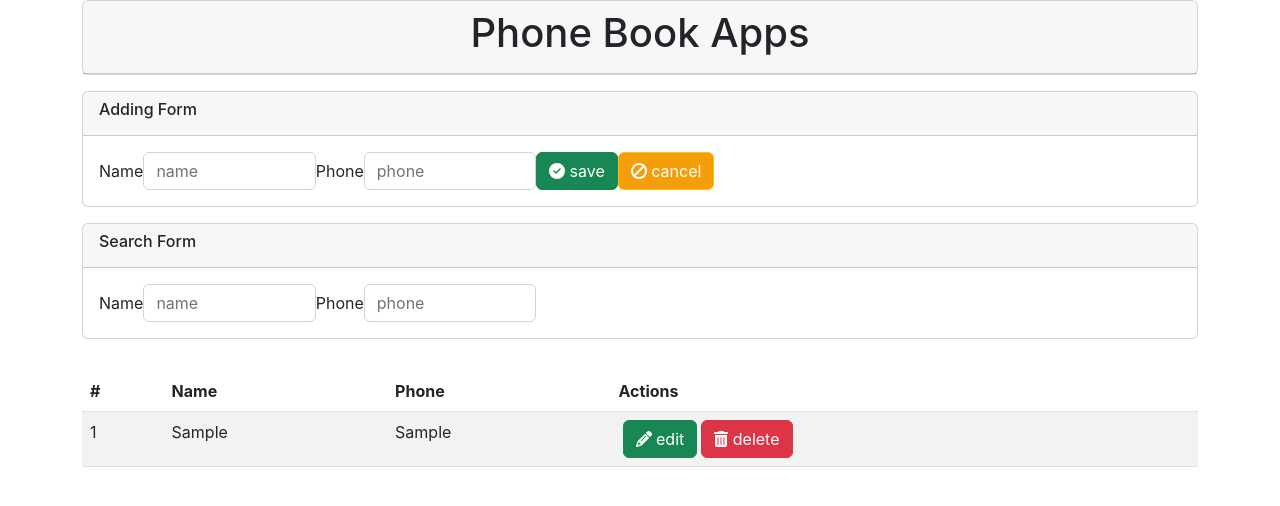
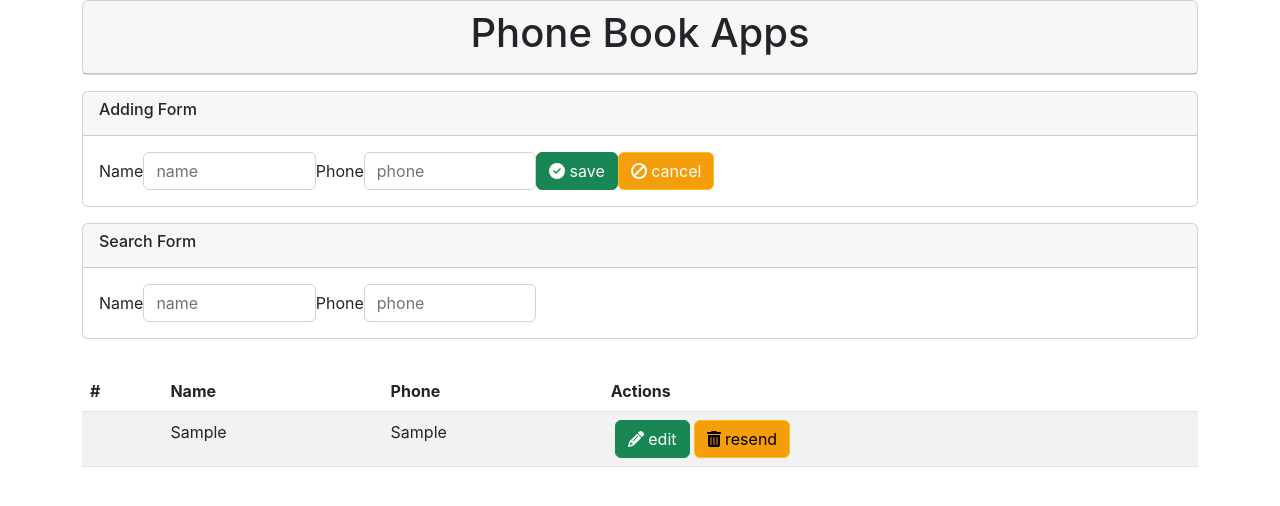
Before and after one commit to herlambang0321/phonebook-apps, a React (Create React App) app in the folder frontend/: page / in a window 1280 px wide. Both pictures are taken after typing "Sample", "Sample" into the empty fields and a click on the button "save". Shown: the top 506 px of the page. Built offline with nearby package versions, Linux system fonts and the light colour scheme; no server answers.

Commit message:
fitur resend done

```diff
--- a/frontend/src/components/UserBox.js
+++ b/frontend/src/components/UserBox.js
@@ -86,8 +86,26 @@ export default class UserBox extends Component {
             } else {
                 alert('users not found')
             }
-        } catch (err) {
-            console.log(err)
+        } catch (error) {
+            console.log(error)
+        }
+    }
+
+    resendUser = async (id, name, phone) => {
+        try {
+            const { data } = await request.post('phonebooks', { name, phone })
+            if (data.success) {
+                this.setState((state) => ({
+                    users: state.users.map(item => {
+                        if (item.id === id) {
+                            return { ...data.data, sent: true }
+                        }
+                        return item
+                    })
+                }))
+            }
+        } catch (error) {
+            console.log(error)
         }
     }
 
@@ -105,6 +123,7 @@ export default class UserBox extends Component {
                 <UserList
                     data={this.state.users}
                     remove={this.removeUser}
+                    resend={this.resendUser}
                 />
             </div>
         )
--- a/frontend/src/components/UserForm.js
+++ b/frontend/src/components/UserForm.js
@@ -55,7 +55,7 @@ export default class UserForm extends Component {
                                     onChange={this.handleInputChange} value={this.state.phone} />
                             </div>
                             <button type="submit" className="btn btn-success"><FontAwesomeIcon icon={faCircleCheck} /> save</button>
-                            <button type="submit" className="btn btn-warning text-white"><FontAwesomeIcon icon={faBan} style={{transform: 'rotate(90deg'}} /> cancel</button>
+                            <button className="btn btn-warning text-white"><FontAwesomeIcon icon={faBan} style={{transform: 'rotate(90deg'}} /> cancel</button>
                         </div>
                     </form>
                 </div>
--- a/frontend/src/components/UserItem.js
+++ b/frontend/src/components/UserItem.js
@@ -2,15 +2,14 @@ import { FontAwesomeIcon } from '@fortawesome/react-fontawesome'
 import { faPencil, faTrashCan } from '@fortawesome/free-solid-svg-icons'
 
 export default function UserItem(props) {
-
     return (
         <tr>
-            <td>{props.no}</td>
-            <td>{props.name}</td>
-            <td>{props.phone}</td>
+            <td>{props.user.no}</td>
+            <td>{props.user.name}</td>
+            <td>{props.user.phone}</td>
             <td>
                 <button type="button" className="btn btn-success mx-1"><FontAwesomeIcon icon={faPencil} /> edit</button>
-                <button type="button" className="btn btn-danger" onClick={props.remove}><FontAwesomeIcon icon={faTrashCan} /> delete</button>
+                <button type="button" className={props.user.sent ? 'btn btn-danger' : 'btn btn-warning'} onClick={props.user.sent ? props.remove : props.resend}><FontAwesomeIcon icon={faTrashCan} />{props.user.sent ? ' delete' : ' resend'}</button>
             </td>
         </tr>
     )
--- a/frontend/src/components/UserList.js
+++ b/frontend/src/components/UserList.js
@@ -17,9 +17,9 @@ export default function UserList(props) {
                         <UserItem
                             key={user.id}
                             no={index + 1}
-                            name={user.name}
-                            phone={user.phone}
+                            user={user}
                             remove={() => props.remove(user.id)}
+                            resend={() => props.resend(user.id, user.name, user.phone)}
                         />
                     )
                 })}
```
